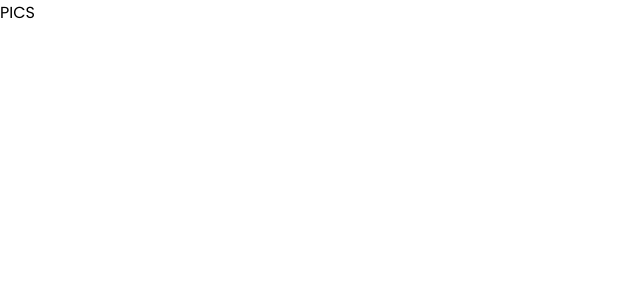
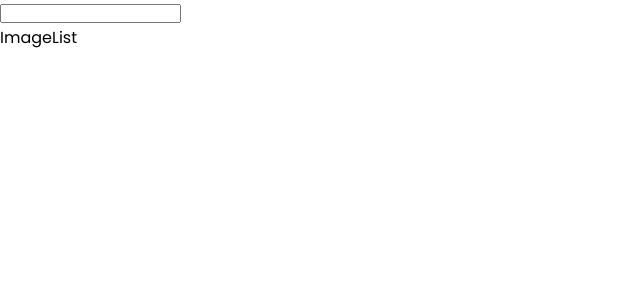
Before and after one commit to Ahmed-Shawareb-Full-Stack/pics-modern_react_course_project_3, a React (Vite) app: page / in a window 1280 px wide. Shown: the top 300 px of the page, without its empty margins (0-640 px from the left). Built offline with nearby package versions, Linux system fonts and the light colour scheme.

Commit message:
use state lift up to share data between siblings components

```diff
--- a/src/App.jsx
+++ b/src/App.jsx
@@ -1,7 +1,28 @@
+//! ─── Imports ─────────────────────────────────────────────────────────────────
+
+import { useState } from "react";
+
 import "./App.scss";
+import SearchBar from "./components/SearchBar";
+import searchImage from "./api";
+import ImageList from "./components/ImageList/index";
+
+//! ─── React App ───────────────────────────────────────────────────────────────
 
 function App() {
-  return <div className="App">PICS</div>;
+  const [images, setImages] = useState([]);
+
+  const handleSubmit = async (term) => {
+    const results = await searchImage(term);
+
+    setImage(results);
+  };
+  return (
+    <div className="App">
+      <SearchBar onSubmit={handleSubmit} />
+      <ImageList images={images} />
+    </div>
+  );
 }
 
 export default App;
```
